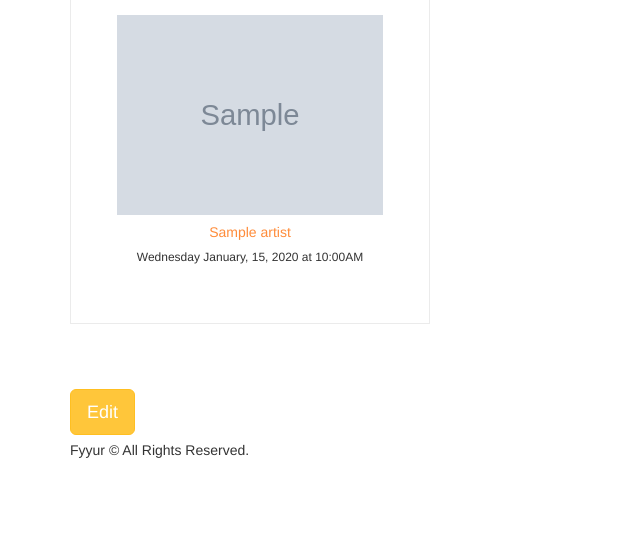
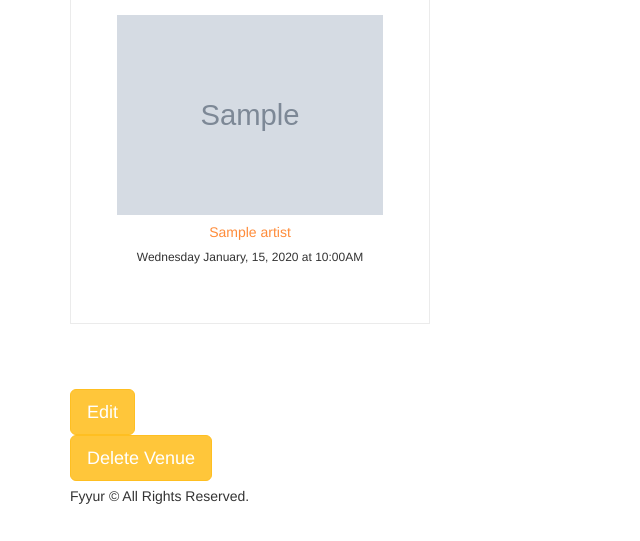
Before and after one commit to alejandra-gonzalez/fyyur, a Flask app: page /venues/1 in a window 1280 px wide. Shown: the part 701-1242 px from the top of the page, without its empty margins (0-640 px from the left). Before the commit the page ends 1159 px from the top, so only its background shows below. Run offline with Flask 2, Linux system fonts and the light colour scheme; tables that the repository leaves empty hold one stand-in row (values such as "Sample post"); grey boxes marked "Sample" are stand-in pictures; some libraries are stand-ins or nearby versions.

Commit message:
delete venue completed

```diff
--- a/app.py
+++ b/app.py
@@ -222,14 +222,27 @@ def create_venue_submission():
     flash('Venue ' + request.form['name'] + ' could not be listed!')
   return render_template('pages/home.html')
 
-@app.route('/venues/<venue_id>', methods=['DELETE'])
+@app.route('/venues/<venue_id>/delete', methods=['POST'])
 def delete_venue(venue_id):
-  # TODO: Complete this endpoint for taking a venue_id, and using
-  # SQLAlchemy ORM to delete a record. Handle cases where the session commit could fail.
-
-  # BONUS CHALLENGE: Implement a button to delete a Venue on a Venue Page, have it so that
-  # clicking that button delete it from the db then redirect the user to the homepage
-  return None
+  print("delete method called")
+  venue_name = ""
+  error = False
+  try:
+    venue = Venue.query.get(venue_id)
+    venue_name = venue.name
+    db.session.delete(venue)
+    db.session.commit()
+  except:
+    error = True
+    db.session.rollback()
+    print(sys.exc_info())
+  finally:
+    db.session.close()
+  if error:
+    flash(f'An error occurred. Venue {venue_name} could not be deleted.')
+  if not error:
+    flash(f'Venue {venue_name} was successfully deleted.')
+  return render_template('pages/home.html')
 
 #  Artists
 #  ----------------------------------------------------------------
@@ -280,7 +293,7 @@ def show_artist(artist_id):
   upcoming_shows = []
   upcoming_shows_results = all_shows.filter(Show.start_time>datetime.now()).all()
   for upcoming_show in upcoming_shows_results:
-    venue = Venue.query.get(past_show.venue_id)
+    venue = Venue.query.get(upcoming_show.venue_id)
     show_data = {
       "venue_id": venue.id,
       "venue_name": venue.name,
@@ -310,26 +323,47 @@ def show_artist(artist_id):
 @app.route('/artists/<int:artist_id>/edit', methods=['GET'])
 def edit_artist(artist_id):
   form = ArtistForm()
-  artist={
-    "id": 4,
-    "name": "Guns N Petals",
-    "genres": ["Rock n Roll"],
-    "city": "San Francisco",
-    "state": "CA",
-    "phone": "326-123-5000",
-    "website": "https://www.gunsnpetalsband.com",
-    "facebook_link": "https://www.facebook.com/GunsNPetals",
-    "seeking_venue": True,
-    "seeking_description": "Looking for shows to perform at in the San Francisco Bay Area!",
-    "image_link": "https://images.unsplash.com/photo-1549213783-8284d0336c4f?ixlib=rb-1.2.1&ixid=eyJhcHBfaWQiOjEyMDd9&auto=format&fit=crop&w=300&q=80"
-  }
-  # TODO: populate form with fields from artist with ID <artist_id>
+  artist = Artist.query.get(artist_id)
+  if artist:
+    form.name.data = artist.name
+    form.city.data = artist.city
+    form.state.data = artist.state
+    form.phone.data = artist.phone
+    form.genres.data = artist.genres
+    form.facebook_link.data = artist.facebook_link
+    form.image_link.data = artist.image_link
+    form.website_link.data = artist.website
+    form.seeking_venue.data = artist.seeking_venue
+    form.seeking_description.data = artist.seeking_description
   return render_template('forms/edit_artist.html', form=form, artist=artist)
 
 @app.route('/artists/<int:artist_id>/edit', methods=['POST'])
 def edit_artist_submission(artist_id):
-  # TODO: take values from the form submitted, and update existing
-  # artist record with ID <artist_id> using the new attributes
+  artist = Artist.query.get(artist_id)
+  error = False
+  try:
+    artist.name = request.form['name']
+    artist.city = request.form['city']
+    artist.state = request.form['state']
+    artist.phone = request.form['phone']
+    artist.genres = request.form.getlist('genres')
+    artist.facebook_link = request.form['facebook_link']
+    if request.form['seeking_venue'] == 'y':
+      artist.seeking_talent = True
+    else:
+      artist.seeking_talent = False
+    artist.seeking_description = request.form['seeking_description']
+    db.session.commit()
+  except:
+    error = True
+    db.session.rollback()
+    print(sys.exc_info())
+  finally:
+    db.session.close()
+  if error:
+    flash('An error occurred. Artist ' + request.form['name'] + ' could not be updated.')
+  else:
+    flash('Artist ' + request.form['name'] + ' was successfully updated!')
 
   return redirect(url_for('show_artist', artist_id=artist_id))
 
@@ -357,7 +391,6 @@ def edit_venue(venue_id):
 @app.route('/venues/<int:venue_id>/edit', methods=['POST'])
 def edit_venue_submission(venue_id):
     venue = Venue.query.get(venue_id)
-
     error = False
     try:
         venue.name = request.form['name']
@@ -367,7 +400,11 @@ def edit_venue_submission(venue_id):
         venue.phone = request.form['phone']
         venue.genres = request.form.getlist('genres')
         venue.facebook_link = request.form['facebook_link']
-        # db.session.add(venue)
+        if request.form['seeking_talent'] == 'y':
+          venue.seeking_talent = True
+        else:
+          venue.seeking_talent = False
+        venue.seeking_description = request.form['seeking_description']
         db.session.commit()
     except:
         error = True
@@ -408,7 +445,6 @@ def create_artist_submission():
     else:
       seeking_venue = False
     seeking_description = request.form.get("seeking_description")
-
     artist = Artist(name=name, city=city, state=state, phone=phone, genres=genres, facebook_link=facebook_link, image_link=image_link, website=website, seeking_venue=seeking_venue, seeking_description=seeking_description)
     db.session.add(artist)
     db.session.commit()
@@ -418,12 +454,10 @@ def create_artist_submission():
     print(sys.exc_info())
   finally:
     db.session.close()
-
   if not error:
     flash('Artist ' + request.form['name'] + ' was successfully listed!')
   if error:
     flash('Artist ' + request.form['name'] + ' could not be listed!')
-
   return render_template('pages/home.html')
 
 
--- a/templates/pages/show_venue.html
+++ b/templates/pages/show_venue.html
@@ -76,5 +76,8 @@
 </section>
 
 <a href="/venues/{{ venue.id }}/edit"><button class="btn btn-primary btn-lg">Edit</button></a>
+<form class="form" method="post" action="/venues/{{venue.id}}/delete">
+	<input type="submit" value="Delete Venue" class="btn btn-primary btn-lg"/>
+</form>
 
 {% endblock %}
```
